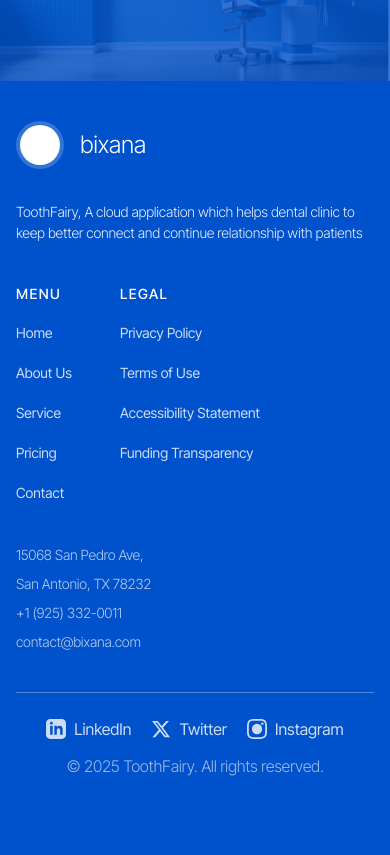
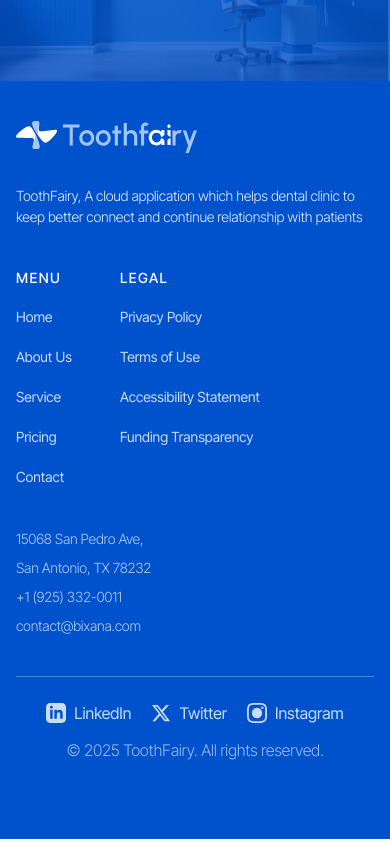
Before and after one commit to chakkaravarthivgts/bixana, a Next.js app: page /ai in a window 390 px wide. Shown: the part 9820-10675 px from the top of the page. Built offline with nearby package versions, Linux system fonts and the light colour scheme.

Commit message:
added client changes

```diff
--- a/src/app/components/Footer.tsx
+++ b/src/app/components/Footer.tsx
@@ -28,24 +28,15 @@ export default function Footer() {
             <div className="flex flex-col lg:flex-row justify-between gap-10">
               <div className="lg:col-span-1 w-full lg:w-[600px]">
                 <div className="flex items-center gap-4 mb-8">
-                  <div className="w-12 h-12 sm:w-14 sm:h-14 lg:w-16 lg:h-16 bg-white/20 rounded-full flex items-center justify-center">
-                    <div
-                      className="w-10 h-10
-                    sm:w-12 sm:h-12 lg:w-14 lg:h-14 bg-white rounded-full"
-                    ></div>
-                  </div>
-                  <h2
-                    className="text-white"
-                    style={{
-                      fontFamily: "Inter Tight",
-                      fontWeight: 300,
-                      fontSize: "clamp(24px, 5vw, 48px)",
-                      lineHeight: "1.147em",
-                      letterSpacing: "-0.02em",
-                    }}
-                  >
-                    bixana
-                  </h2>
+                  <Link href="/" className="flex items-center">
+                    <Image
+                      src="/Asset 1 2.svg"
+                      alt="Bixana Logo"
+                      width={180}
+                      height={50}
+                      className="h-8 sm:h-10 lg:h-12 w-auto"
+                    />
+                  </Link>
                 </div>
                 <p
                   className="text-white/90 text-[14px] sm:text-[16px] leading-[1.6] font-normal"
--- a/src/app/components/Navbar.tsx
+++ b/src/app/components/Navbar.tsx
@@ -170,8 +170,12 @@ export default function Navbar({ variant = "light" }: NavbarProps) {
 
             {/* Desktop Action Buttons */}
             <div className="hidden lg:flex items-center flex-shrink-0 gap-2.5">
-              <button
-                onClick={initCalendlyBadge}
+              <a
+                href="#"
+                onClick={(e) => {
+                  e.preventDefault();
+                  initCalendlyBadge();
+                }}
                 className={
                   variant === "dark"
                     ? "flex items-center justify-center gap-2 text-[#0052CC] rounded-full transition-colors duration-200 uppercase bg-white hover:bg-white/90"
@@ -185,6 +189,8 @@ export default function Navbar({ variant = "light" }: NavbarProps) {
                   fontWeight: 400,
                   fontSize: "16px",
                   lineHeight: "1.3em",
+                  cursor: "pointer",
+                  zIndex: 1000,
                 }}
               >
                 <svg
@@ -201,7 +207,7 @@ export default function Navbar({ variant = "light" }: NavbarProps) {
                   />
                 </svg>
                 schedule demo
-              </button>
+              </a>
 
               <a
                 href="https://app.bixana.com/"
@@ -337,16 +343,18 @@ export default function Navbar({ variant = "light" }: NavbarProps) {
             </nav>
 
             <div className="mt-auto flex flex-col gap-3">
-              <button
-                onClick={() => {
+              <a
+                href="#"
+                onClick={(e) => {
+                  e.preventDefault();
                   initCalendlyBadge();
                   setOpen(false);
                 }}
-                className="w-full h-12 rounded-full text-white font-medium"
+                className="w-full h-12 rounded-full text-white font-medium flex items-center justify-center"
                 style={{ backgroundColor: "#0052CC" }}
               >
                 schedule demo
-              </button>
+              </a>
               <a
                 href="https://app.bixana.com/"
                 className="w-full h-12 rounded-full border border-[#777777] text-gray-900 font-medium flex items-center justify-center"
```
